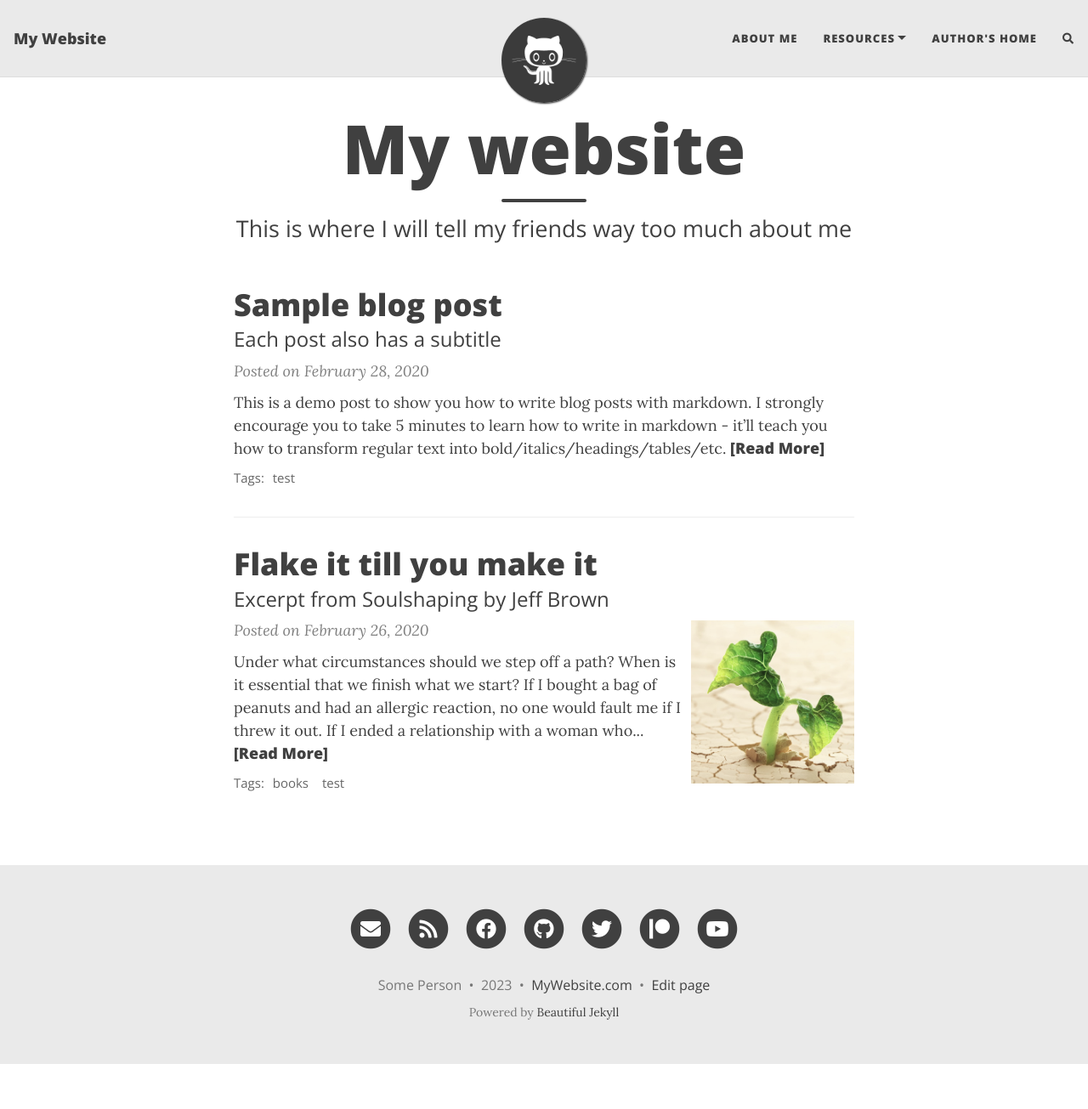
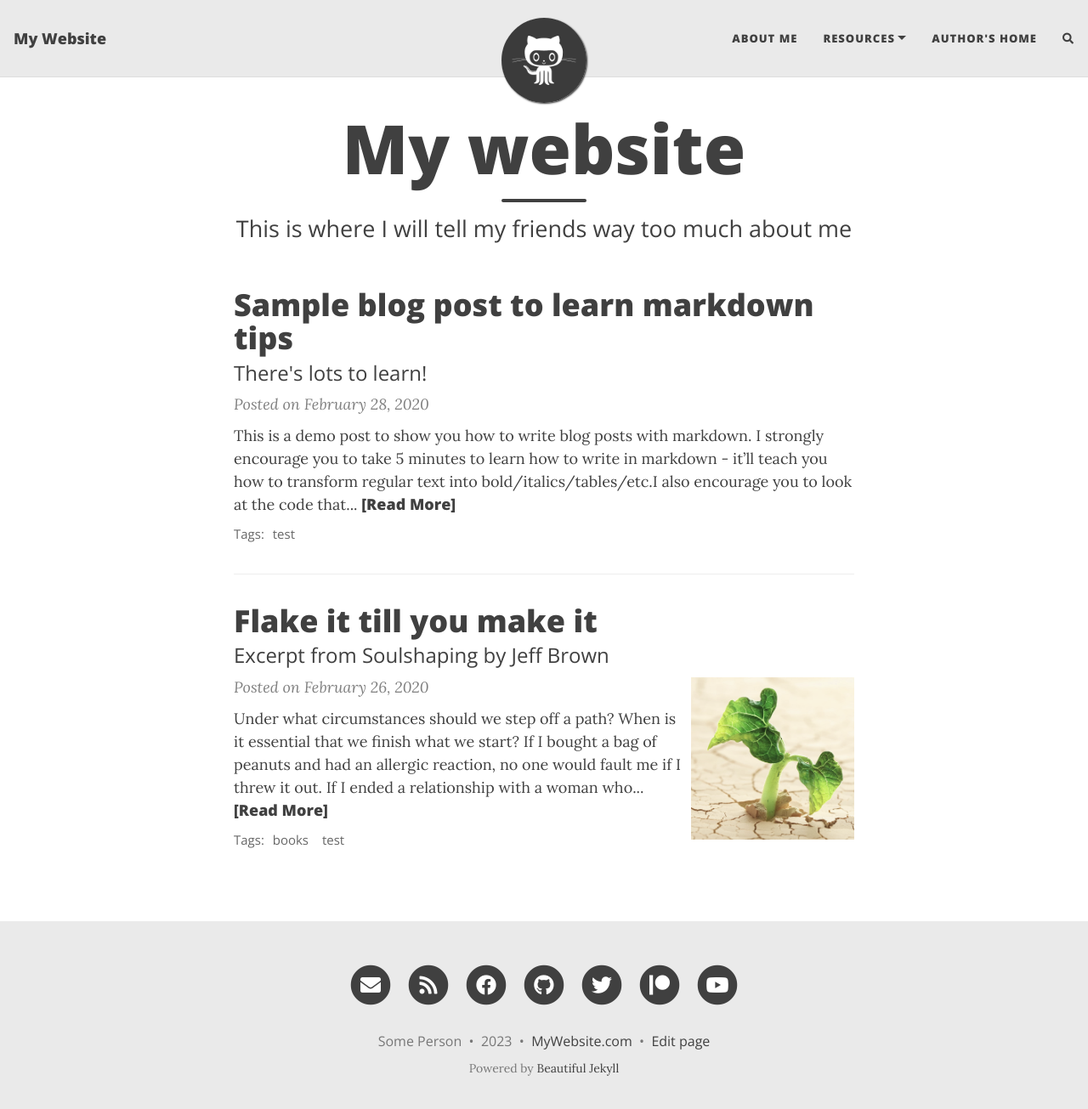
Before and after one commit to kaustav-goswami/uniqid, a Jekyll site: the page built from index.html, in a window 1280 px wide and 1318 px high. Shown: the top 1305 px of the window at 85% size. Built offline with Jekyll 4.4.1, drawn with Linux system fonts in a browser that asks for light colours; nearby versions of some CDN libraries; the list of posts is cut into pages by our own code; comment, search, counter and statistics services are not loaded.

Commit message:
Update 2020-02-28-sample-markdown.md

```diff
--- a/_posts/2020-02-28-sample-markdown.md
+++ b/_posts/2020-02-28-sample-markdown.md
@@ -1,20 +1,23 @@
 ---
 layout: post
-title: Sample blog post
-subtitle: Each post also has a subtitle
+title: Sample blog post to learn markdown tips
+subtitle: There's lots to learn!
 gh-repo: daattali/beautiful-jekyll
 gh-badge: [star, fork, follow]
 tags: [test]
 comments: true
 ---
 
-This is a demo post to show you how to write blog posts with markdown.  I strongly encourage you to [take 5 minutes to learn how to write in markdown](https://markdowntutorial.com/) - it'll teach you how to transform regular text into bold/italics/headings/tables/etc.
+{: .box-success}
+This is a demo post to show you how to write blog posts with markdown.  I strongly encourage you to [take 5 minutes to learn how to write in markdown](https://markdowntutorial.com/) - it'll teach you how to transform regular text into bold/italics/tables/etc.<br/>I also encourage you to look at the [code that created this post](https://raw.githubusercontent.com/daattali/beautiful-jekyll/master/_posts/2020-02-28-sample-markdown.md) to learn some more advanced tips about using markdown in Beautiful Jekyll.
 
 **Here is some bold text**
 
 ## Here is a secondary heading
 
-Here's a useless table:
+[This is a link to a different site](https://deanattali.com/) and [this is a link to a section inside this page](#local-urls).
+
+Here's a table:
 
 | Number | Next number | Previous number |
 | :------ |:--- | :--- |
@@ -23,14 +26,13 @@
 | Seven | Eight | Six |
 | Two | Three | One |
 
-
 How about a yummy crepe?
 
-![Crepe](https://s3-media3.fl.yelpcdn.com/bphoto/cQ1Yoa75m2yUFFbY2xwuqw/348s.jpg)
+![Crepe](https://beautifuljekyll.com/assets/img/crepe.jpg)
 
 It can also be centered!
 
-![Crepe](https://s3-media3.fl.yelpcdn.com/bphoto/cQ1Yoa75m2yUFFbY2xwuqw/348s.jpg){: .mx-auto.d-block :}
+![Crepe](https://beautifuljekyll.com/assets/img/crepe.jpg){: .mx-auto.d-block :}
 
 Here's a code chunk:
 
@@ -76,3 +78,13 @@
 
 {: .box-error}
 **Error:** This is an error box.
+
+## Local URLs in project sites {#local-urls}
+
+When hosting a *project site* on GitHub Pages (for example, `https://USERNAME.github.io/MyProject`), URLs that begin with `/` and refer to local files may not work correctly due to how the root URL (`/`) is interpreted by GitHub Pages. You can read more about it [in the FAQ](https://beautifuljekyll.com/faq/#links-in-project-page). To demonstrate the issue, the following local image will be broken **if your site is a project site:**
+
+![Crepe](/assets/img/crepe.jpg)
+
+If the above image is broken, then you'll need to follow the instructions [in the FAQ](https://beautifuljekyll.com/faq/#links-in-project-page). Here is proof that it can be fixed:
+
+![Crepe]({{ '/assets/img/crepe.jpg' | relative_url }})
```
